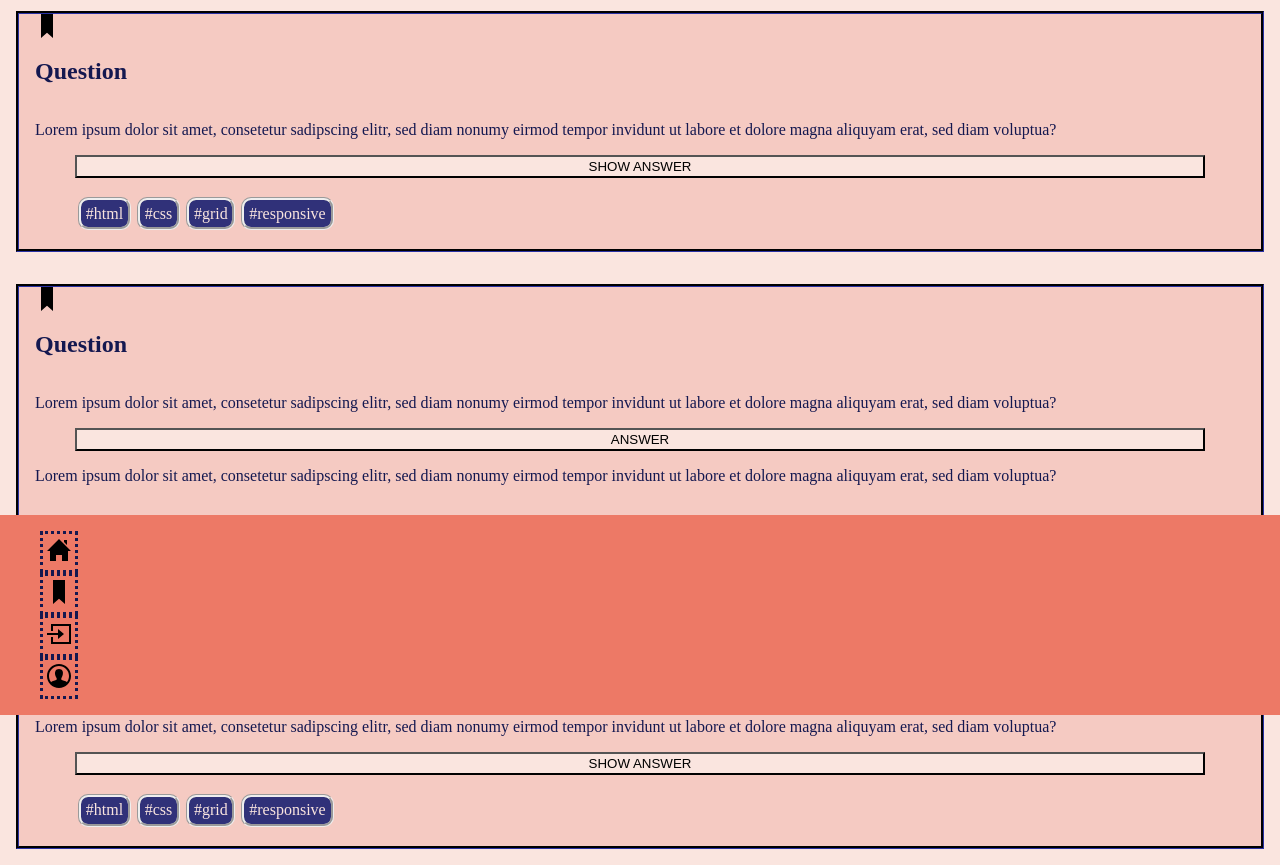
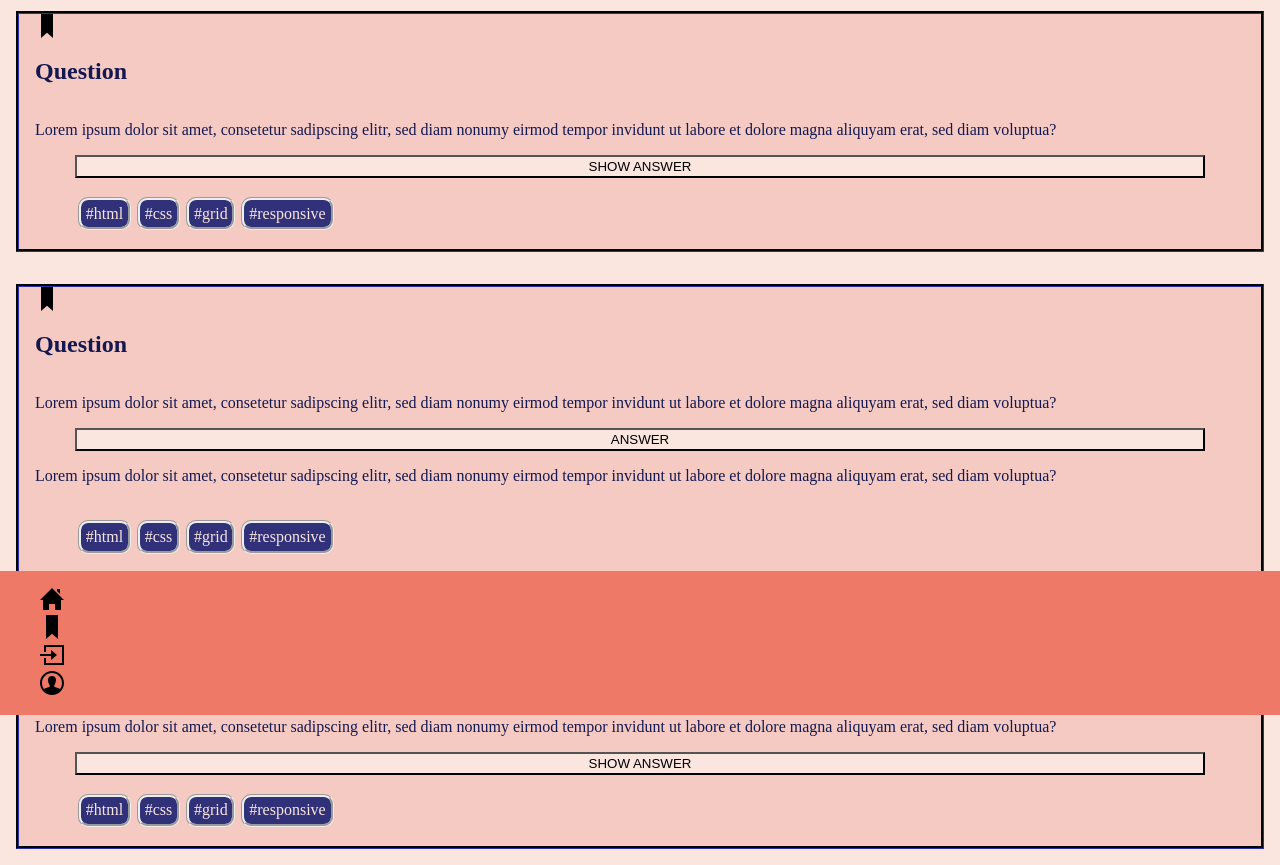
Before and after one commit to julialoeschel/quiz-app, a plain HTML site: page index.html in a window 1280 px wide. Shown: the part 85-950 px from the top of the page. Drawn offline with Linux system fonts and the light colour scheme.

Commit message:
Clean up

```diff
--- a/styles/index.css
+++ b/styles/index.css
@@ -76,14 +76,10 @@
   position: fixed;
   background-color: #ed7966;
   bottom: 0px;
-  column-gap: 10px;
   width: 100%;
 }
 
 .homebutton {
   color: #141850;
   list-style: none;
-
-  padding: 4px;
-  border-style: dotted;
 }
```
